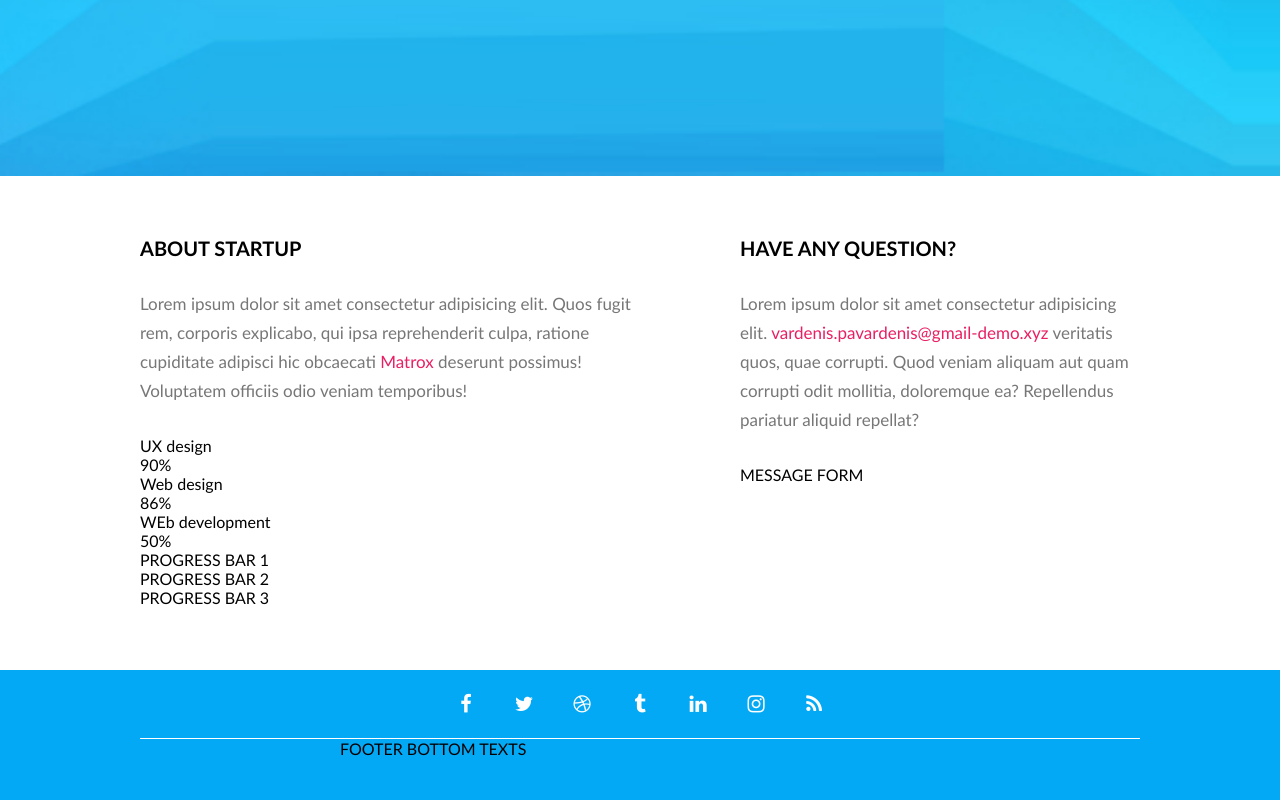
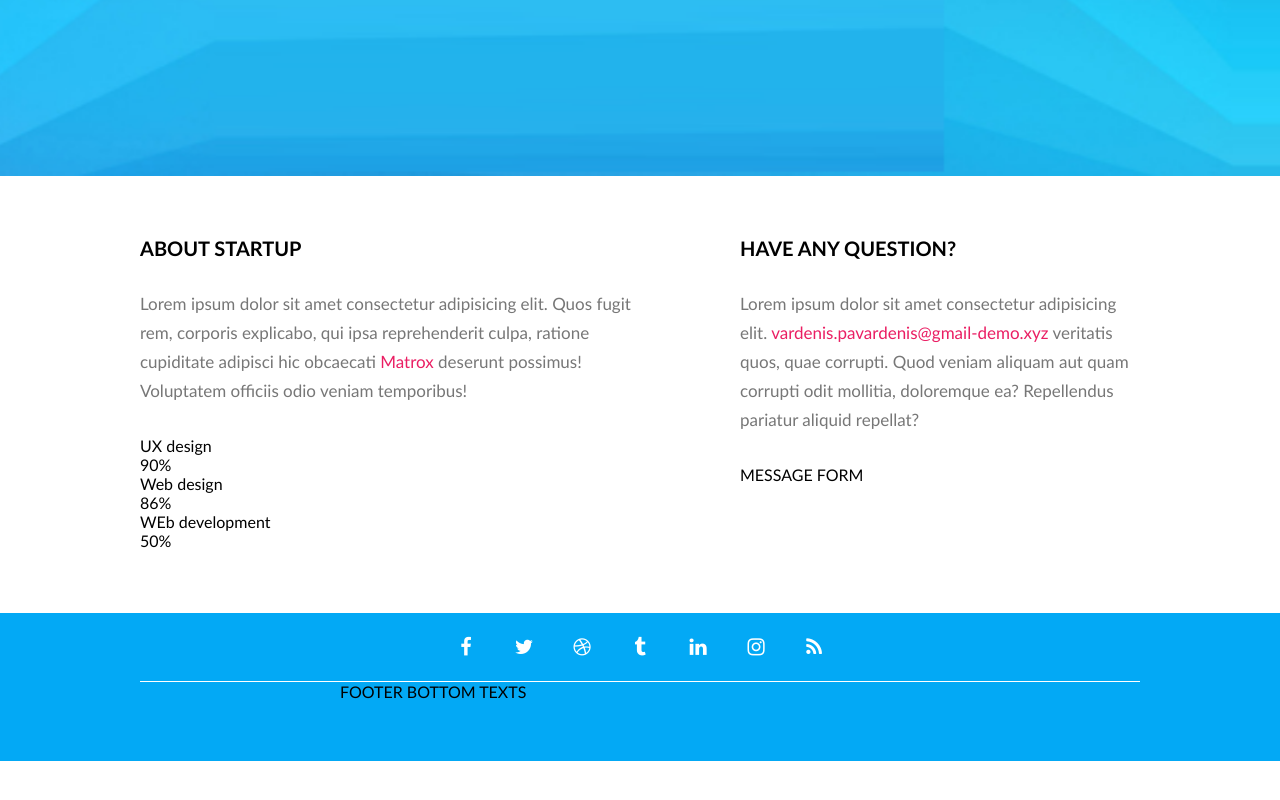
Before and after one commit to MAndrulis/Coming-soon, a website: page index.html in a window 1280 px wide. Shown: the part 624-1424 px from the top of the page. After the commit the page ends 1385 px from the top, so only its background shows below. Drawn offline with Linux system fonts and the light colour scheme.

Commit message:
progress bar

```diff
--- a/index.html
+++ b/index.html
@@ -51,7 +51,6 @@
                     <h2 class="column-title">About startup</h2>
                     <p class="column-description">Lorem ipsum dolor sit amet consectetur adipisicing elit. Quos fugit rem, corporis explicabo, qui ipsa reprehenderit culpa, ratione cupiditate adipisci hic obcaecati <a href="#">Matrox</a> deserunt possimus! Voluptatem officiis odio veniam temporibus!</p>
                     <div class="progress-bar-group">
-
                         <div class="progress-bar">
                             <div class="top">
                                 <p class="title">UX design</p>
@@ -79,11 +78,6 @@
                                 <div class="progress" style="width: 50%;"></div>
                             </div>
                         </div>
-
-                        <div class="progres-bar">PROGRESS BAR 1</div>
-                        <div class="progres-bar">PROGRESS BAR 2</div>
-                        <div class="progres-bar">PROGRESS BAR 3</div>
-
                     </div>
                 </div>
                 <div class="column column-right">
```
Also changed, not shown: css/components/progres-bar.css (+2 -8 lines).
